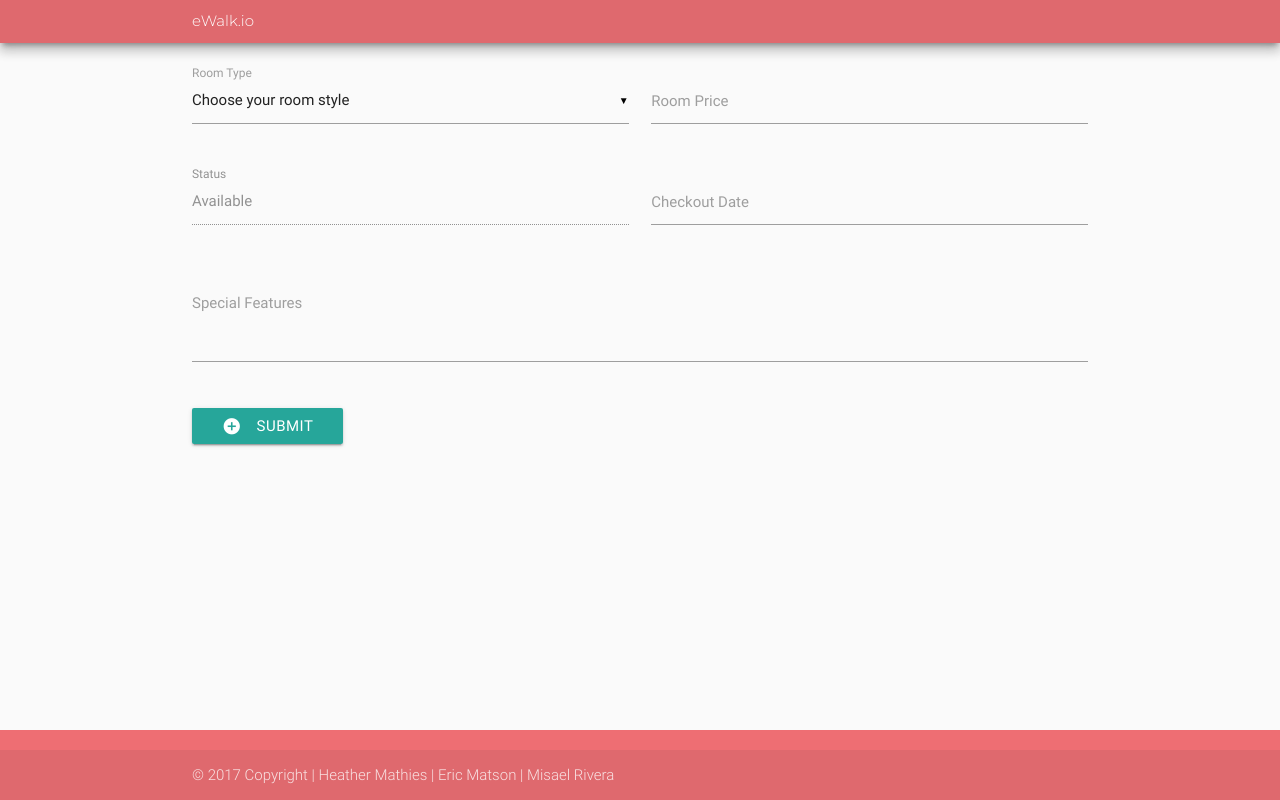
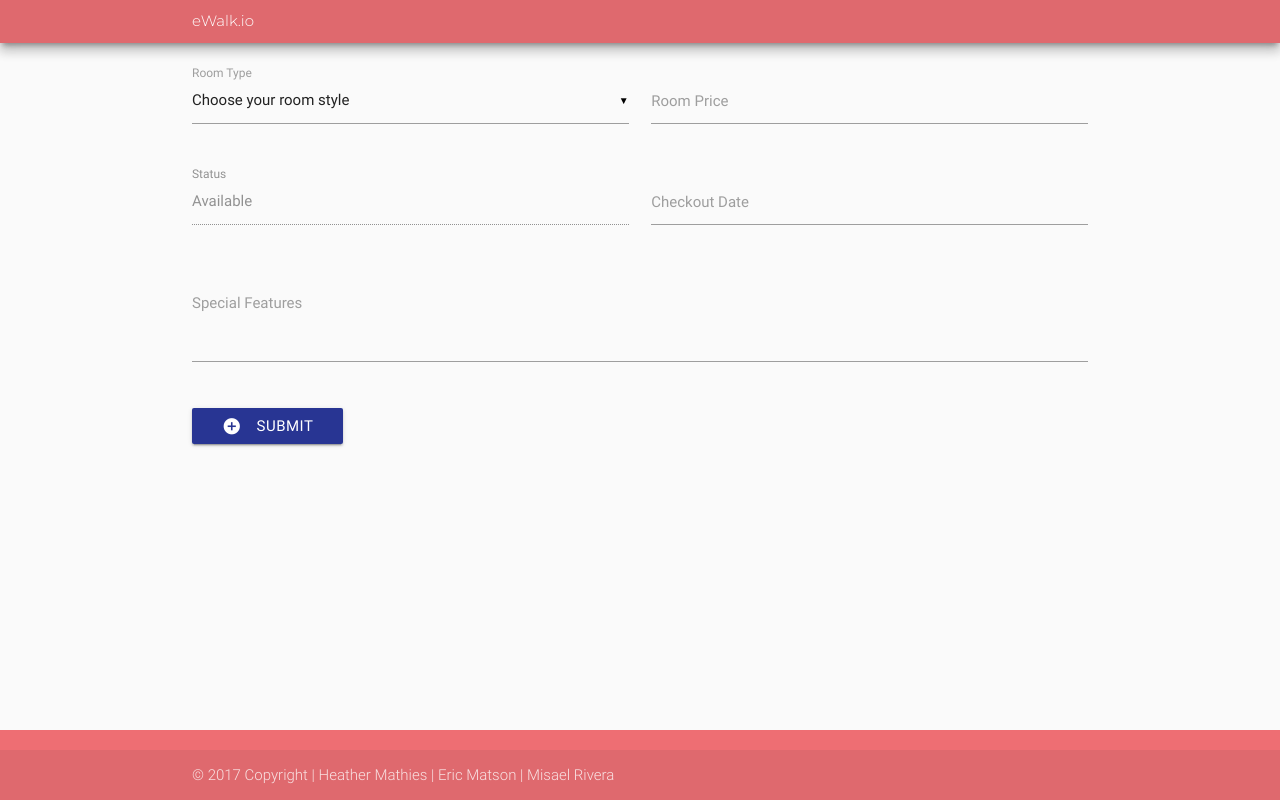
Before and after one commit to thematson/eWalk, a website: page public/assets/postRooms.html in a window 1280 px wide. Drawn offline with nearby package versions, Linux system fonts and the light colour scheme.

Commit message:
Change color of Post Room Submit button

```diff
--- a/public/assets/postRooms.html
+++ b/public/assets/postRooms.html
@@ -73,7 +73,7 @@
 
                             <!-- </form>                         -->
                     </div>
-                    <button class="btn waves-effect waves-light" type="submit" name="action">Submit
+                    <button id="submit-Room" class="btn waves-effect waves-light" type="submit" name="action">Submit
                         <i class="material-icons left">add_circle</i>
                     </button>
                 </form>
--- a/public/assets/stylesheets/style.css
+++ b/public/assets/stylesheets/style.css
@@ -75,7 +75,10 @@ main {
 .right {
   padding-left:50px !important;
 }
-
+/*postRoom submit button*/
+#submit-Room {
+  background-color: #283593 !important;
+}
 #login, #register {
   margin: 70px 0px;
   padding:10px;
```
